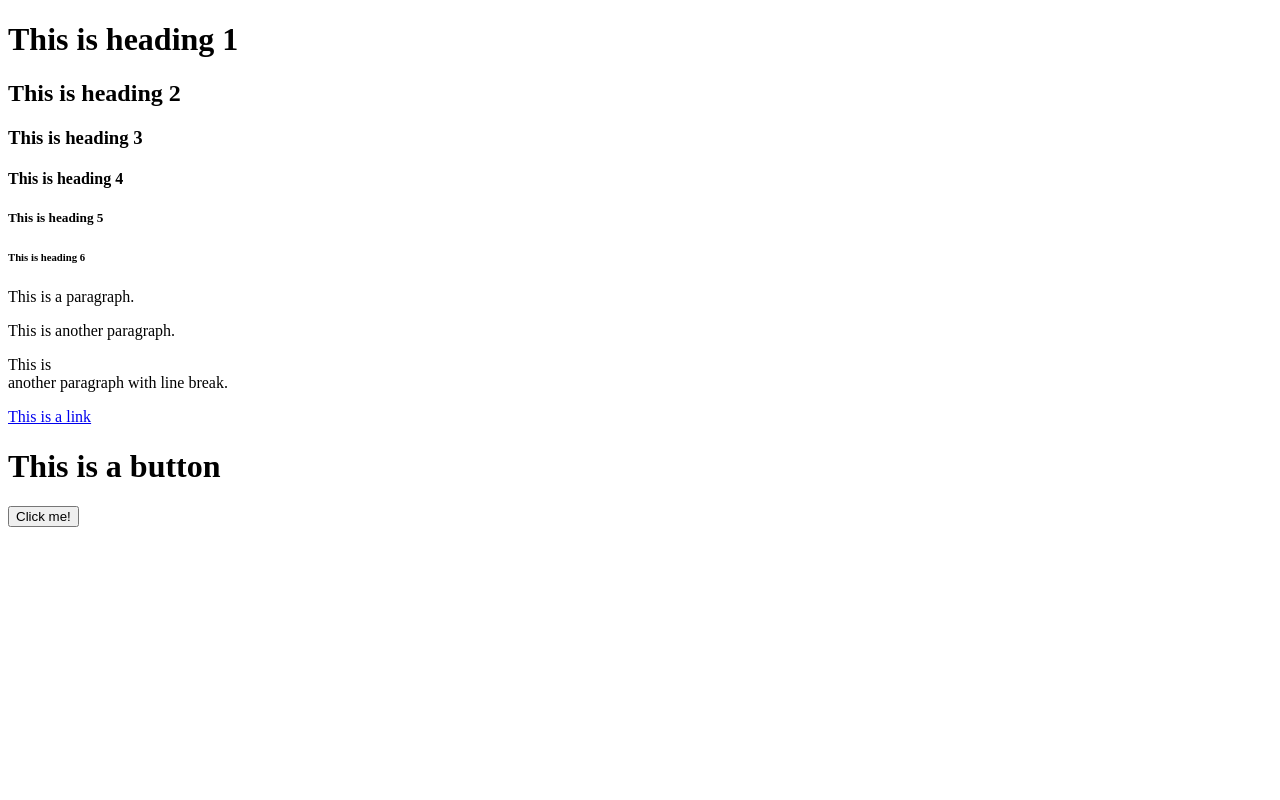
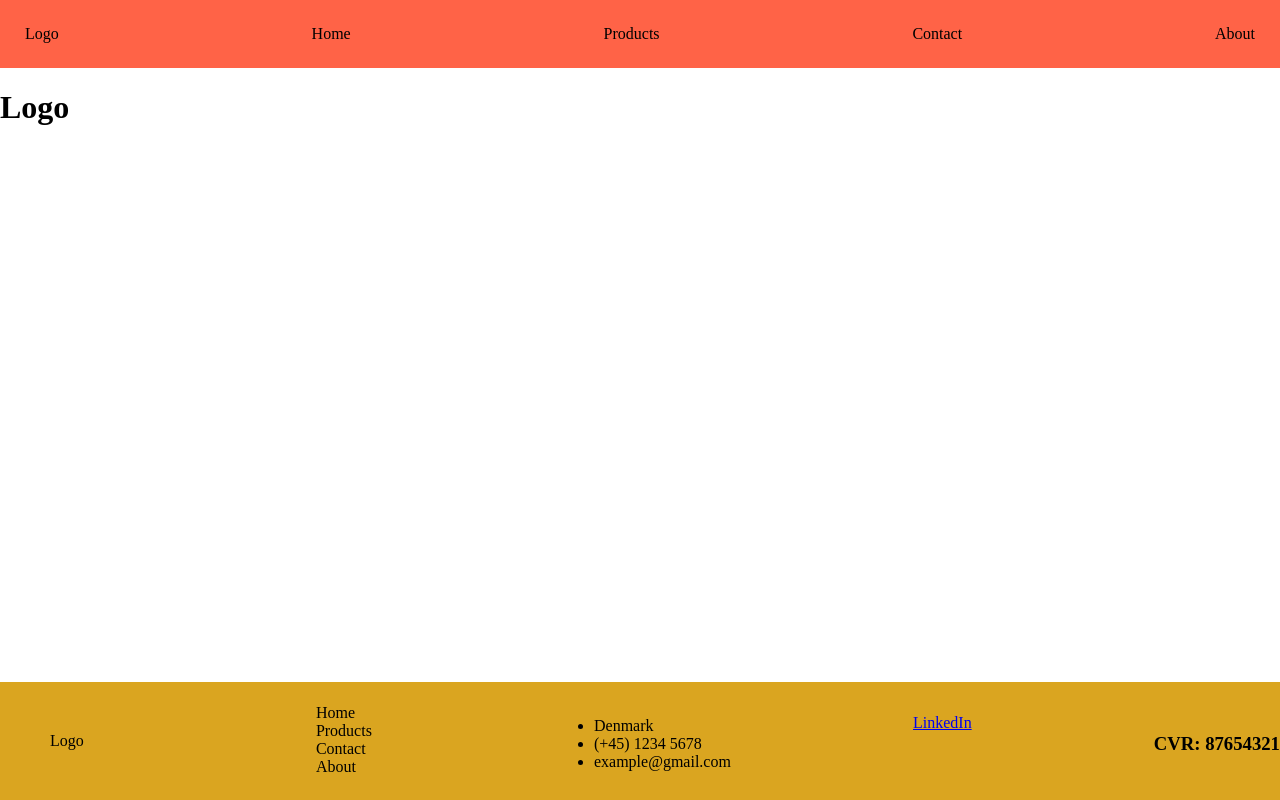
Before and after one commit to NuffySC/FirstWebsiteTest, a plain HTML site: page index.html in a window 1280 px wide. Drawn offline with Linux system fonts and the light colour scheme.

Commit message:
Update index.html

```diff
--- a/index.html
+++ b/index.html
@@ -1,51 +1,127 @@
 <!DOCTYPE html>
-
 <html lang="en">
 
 <head>
+
     <meta charset="UTF-8">
-    <title>NuffyTestWebsite</title>
+    <meta name="viewport" content="width=device-width, initial-scale=1.0">
+    <title> Nuffy </title>
+    <link rel="stylesheet" href="styles.css">
+
 </head>
-
-<body>
-
-
-<h1>This is heading 1</h1>
-<h2>This is heading 2</h2>
-<h3>This is heading 3</h3>
-<h4>This is heading 4</h4>
-<h5>This is heading 5</h5>
-<h6>This is heading 6</h6>
 
 
 
 
-<p>This is a paragraph.</p>
-<p>This is another paragraph.</p>
-<p>This is <br> another paragraph with line break.</p>
+
+<body>
+
+    <div class="Main">
+
+        <div class="IndexTopNagivationBar">
+
+            <div class="IndexTopNavigationBarLogo">
+                <nav>
+                    <a href="index.html">Logo</a>
+                </nav>
+            </div>
+
+            <div class="IndexTopNavigationBarHome">
+                <nav>
+                    <a href="Home.html">Home</a>
+                </nav>
+            </div>
+
+            <div class="IndexTopNavigationBarProducts">
+                <nav>
+                    <a href="Products.html">Products</a>
+                </nav>
+            </div>
+
+            <div class="IndexTopNavigationBarContact">
+                <nav>
+                    <a href="Contact.html">Contact</a>
+                </nav>
+            </div>
+
+            <div class="IndexTopNavigationBarAbout">
+                <nav>
+                    <a href="About.html">About</a>
+                </nav>
+            </div>
+
+
+            </div>
+
+
+        </div>
+
+    </div>
+
+
+    <h1>
+        Logo
+    </h1>
 
 
 
+    <div class="BottomBar">
+            <div class="IndexTopNavigationBarLogoBot">
+                <nav>
+                    <a href="index.html">Logo</a>
+                </nav>
+            </div>
+            <div class="BottomBarRest">
+                <div class="IndexTopNavigationBarHomeBot">
+                    <nav>
+                        <a href="Home.html">Home</a>
+                    </nav>
+                </div>
 
-<a href="https://www.google.com">This is a link</a>
+                <div class="IndexTopNavigationBarProductsBot">
+                    <nav>
+                        <a href="Products.html">Products</a>
+                    </nav>
+                </div>
 
+                <div class="IndexTopNavigationBarContactBot">
+                    <nav>
+                        <a href="Contact.html">Contact</a>
+                    </nav>
+                </div>
 
-<h1> This is a button </h1>
-<button> Click me! </button>
-
-
-</body>
+                <div class="IndexTopNavigationBarAboutBot">
+                    <nav>
+                        <a href="About.html">About</a>
+                    </nav>
+                </div>
+            </div>
+            <div class="BottomBarContact">
+                <div class="BotBarContactList">
+                    <ul>
+                        <li>Denmark</li>
+                        <li>(+45) 1234 5678</li>
+                        <li>example@gmail.com</li>
+                    </ul>
+                </div>
+            </div>
+            <div class="LinkedIn">
+                <nav>
+                    <a href="https://www.google.com/">LinkedIn</a>
+                </nav>
+            </div>
+            <div class="CVR">
+                <h3>
+                    CVR: 87654321
+                </h3>
+            </div>
+        </div>
 
 
 
 
 
 
-
-
-
-
-
-
+</body>
 
 </html>
```
